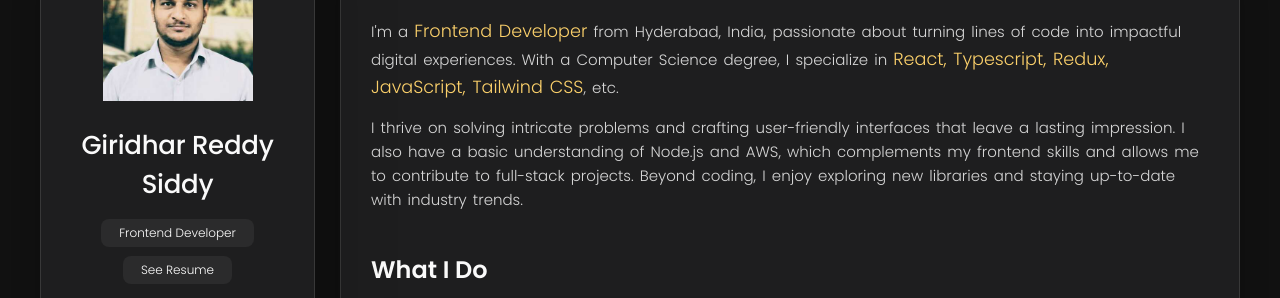
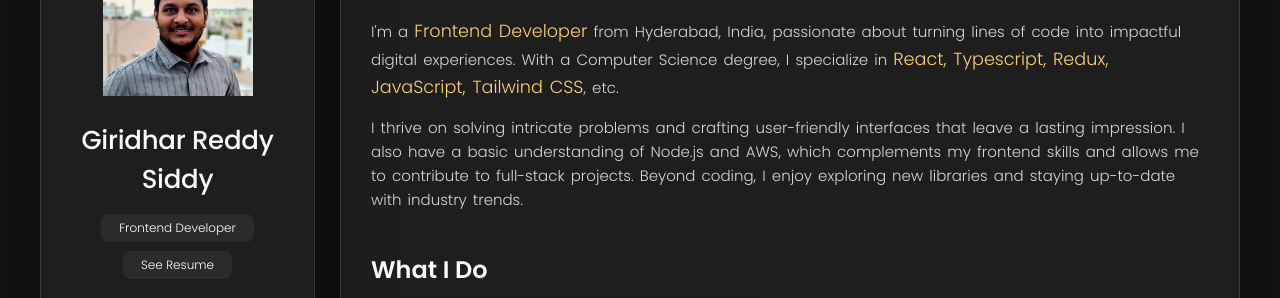
Before and after one commit to giridhar-s/portfolio, a plain HTML site: page index.html in a window 1280 px wide. Shown: the part 162-460 px from the top of the page. Drawn offline with nearby package versions, Linux system fonts and the light colour scheme.

Commit message:
Update index.html

```diff
--- a/index.html
+++ b/index.html
@@ -36,7 +36,7 @@
     <aside class="sidebar" data-sidebar>
       <div class="sidebar-info">
         <figure class="avatar-box">
-          <img src="./assets/images/profile.jpeg" alt="Giridhar Reddy" width="80" />
+          <img src="./assets/images/myPhoto.jpeg" alt="Giridhar Reddy" width="80" />
         </figure>
 
         <div class="info-content">
```
